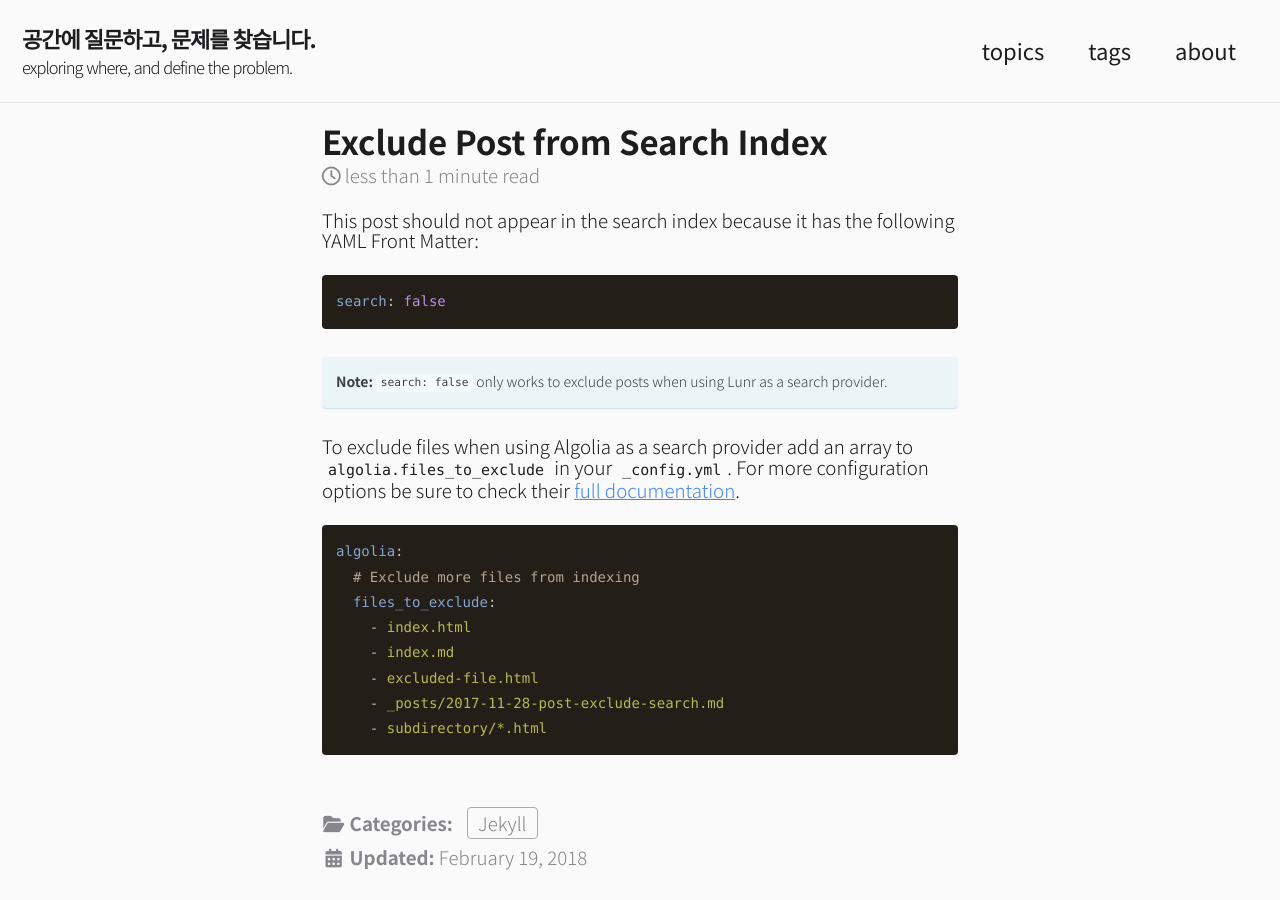
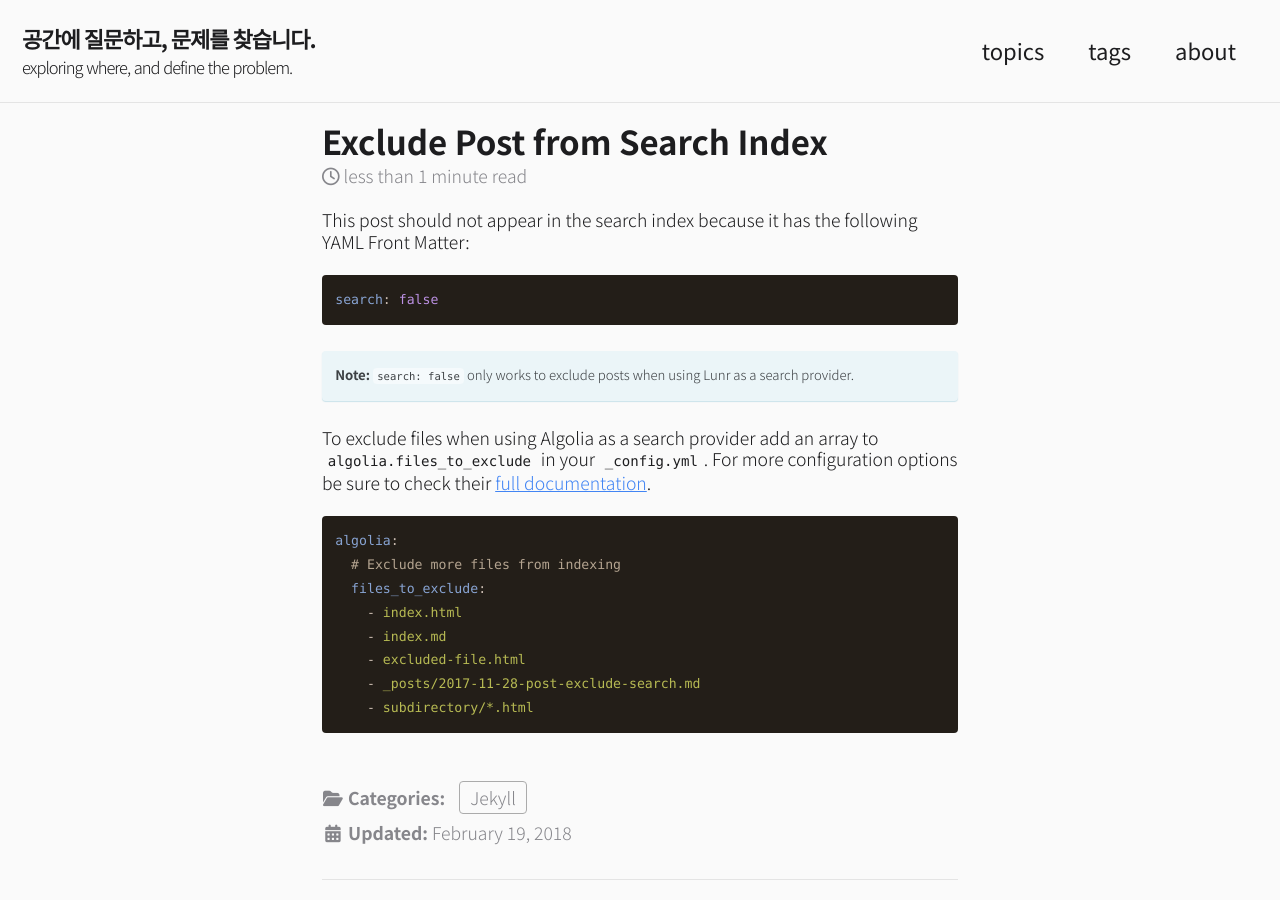
Before and after one commit to epplemint/epplemint.github.io, a Jekyll site: the page built from _posts/2019-11-28-post-exclude-search.md, in a window 1280 px wide and 900 px high. Built offline with Jekyll 4.4.1, drawn with Linux system fonts in a browser that asks for light colours; cached includes are drawn as plain includes; nearby versions of some CDN libraries.

Commit message:
Update _page.scss

```diff
--- a/_sass/minimal-mistakes/_page.scss
+++ b/_sass/minimal-mistakes/_page.scss
@@ -65,8 +65,8 @@ body {
       width: 100%;
       clear: both;
       font-weight: 300;
-      font-size: 0.85em;
-      line-height: 1.1em;
+      font-size: 0.80em;
+      line-height: 1.2em;
     }
   }
 }
```
